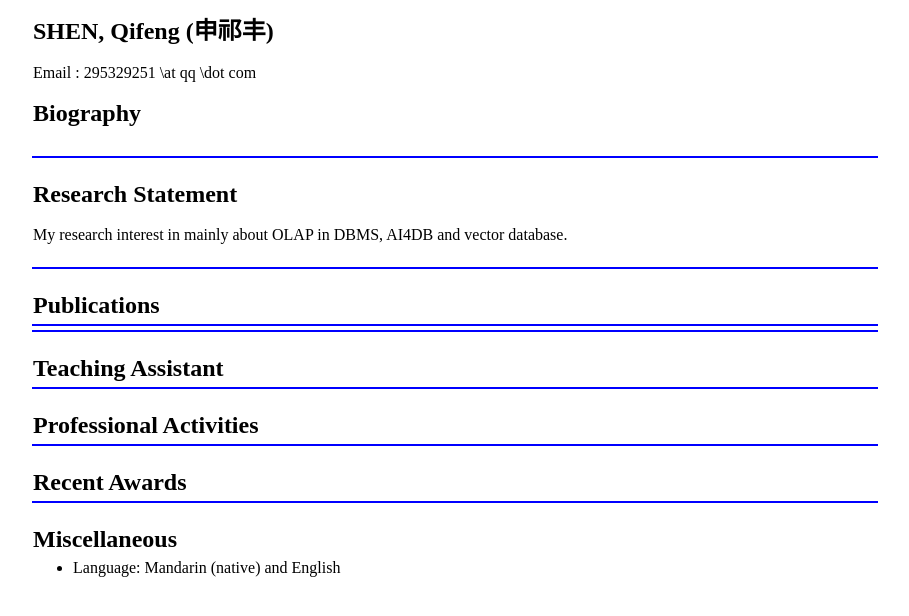
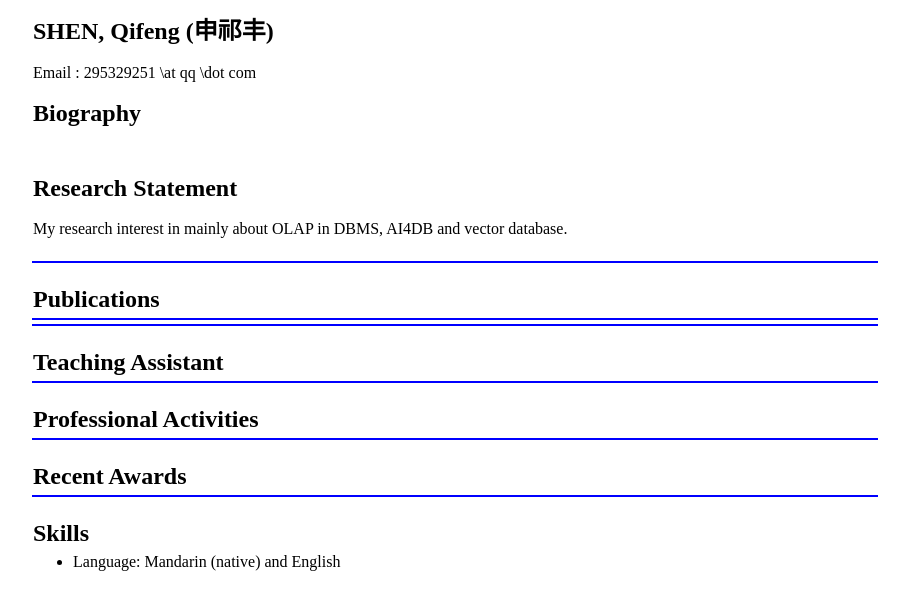
Before and after one commit to AcKing-Sam/Acking-Sam.github.io, a plain HTML site: page index.html in a window 1280 px wide. Shown: the whole page, without its empty margins (185-1094 px from the left). Drawn offline with Linux system fonts and the light colour scheme.

Commit message:
Update index.html

```diff
--- a/index.html
+++ b/index.html
@@ -34,16 +34,6 @@
 			</td>
 		</tr>
 	</table>
-
-
-	<table border="0" width=850>
-		<tr>
-			<td bgcolor=blue>
-			</td>
-		</tr>
-	</table>
-
-
 
 
 	<table width = 850>
@@ -154,7 +144,7 @@
 		<tbody>
 			<tr>
 				<td>
-					<br> <font size="+2"><b>Miscellaneous</b></font> <br>
+					<br> <font size="+2"><b>Skills</b></font> <br>
 				</td>
 			</tr>
 
```
